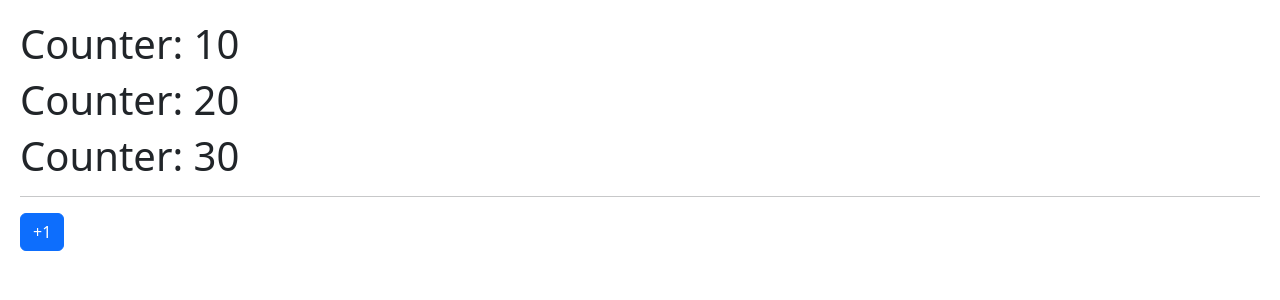
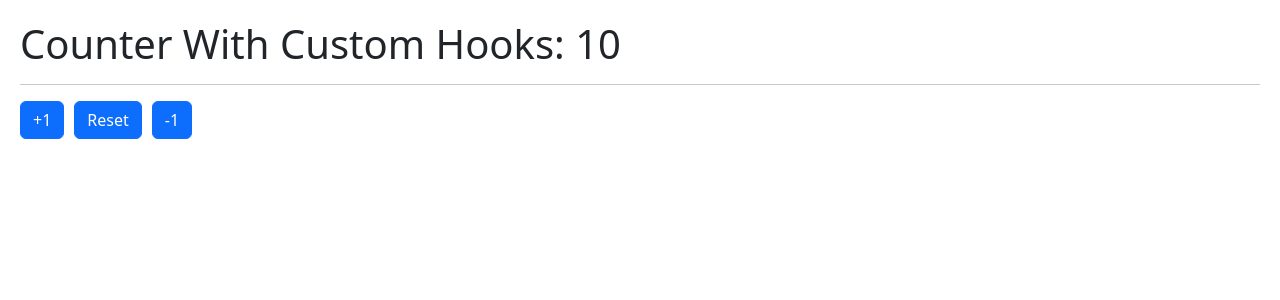
Before and after one commit to lmdelgallego/05-hook-app, a React (Vite) app: page / in a window 1280 px wide. Shown: the top 300 px of the page. Built offline with nearby package versions, Linux system fonts and the light colour scheme.

Commit message:
✨feature: useCustomHook

```diff
--- /dev/null
+++ b/src/01-useState/CounterWithCustomHooks.jsx
@@ -0,0 +1,17 @@
+import { useCounter } from "../hooks/useCounter"
+
+export const CounterWithCustomHooks = () => {
+
+
+  const { counter } = useCounter();
+
+  return (
+    <>
+      <h1>Counter With Custom Hooks: {counter}</h1>
+      <hr />
+      <button className="btn btn-primary">+1</button>
+      <button className="btn btn-primary">Reset</button>
+      <button className="btn btn-primary">-1</button>
+    </>
+  )
+}
--- /dev/null
+++ b/src/hooks/useCounter.js
@@ -0,0 +1,10 @@
+import { useState } from "react"
+
+export const useCounter = (initialValue = 10) => {
+
+  const [counter, setCounter] = useState(initialValue)
+
+  return {
+    counter
+  }
+}
--- a/src/main.jsx
+++ b/src/main.jsx
@@ -1,12 +1,13 @@
 import React from 'react'
 import ReactDOM from 'react-dom/client'
-import { CounterApp } from './01-useState/CounterApp'
+import { CounterWithCustomHooks } from './01-useState/CounterWithCustomHooks'
+// import { CounterApp } from './01-useState/CounterApp'
 // import HooksApp from './HooksApp'
 
 import './index.css'
 
 ReactDOM.createRoot(document.getElementById('root')).render(
   <React.StrictMode>
-    <CounterApp />
+    <CounterWithCustomHooks/>
   </React.StrictMode>,
 )
```
